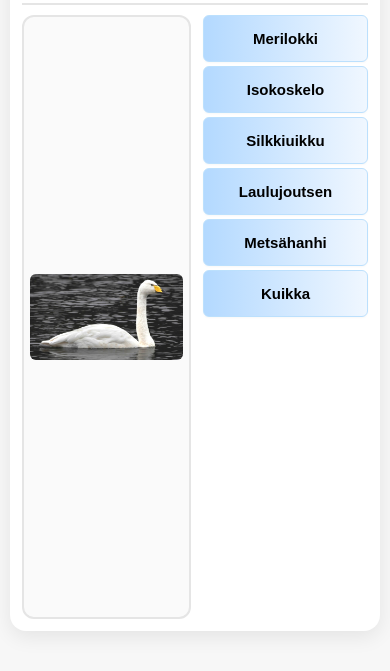
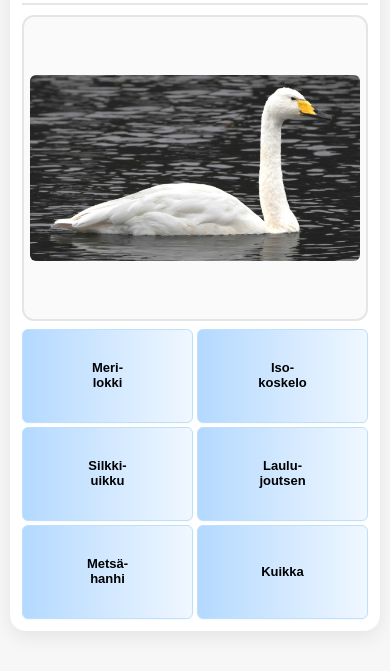
Before and after one commit to opeHeikki/Nimijahti-vesilinnut, a plain HTML site: page index.html in a window 390 px wide. Shown: the part 141-812 px from the top of the page. Drawn offline with Linux system fonts and the light colour scheme.

Commit message:
Update index.html

```diff
--- a/index.html
+++ b/index.html
@@ -136,7 +136,6 @@
       transition: opacity 1s ease-in-out;
     }
 
-    /* Painikkeiden väliksi muutettu 4px */
     .names-container {
       width: var(--btn-width);
       height: 50%;
@@ -188,6 +187,39 @@
       background: var(--duolingo-green) !important;
       border-color: var(--duolingo-dark-green) !important;
       color: white !important;
+    }
+
+    /* Kännykkäoptimointi */
+    @media (max-width: 768px) {
+      #game-board {
+        flex-direction: column;
+        gap: 8px;
+      }
+
+      .image-container {
+        flex: 1;
+        width: 100%;
+        height: 50%;
+      }
+
+      .names-container {
+        width: 100% !important;
+        flex: 1;
+        height: 50%;
+        display: grid;
+        grid-template-columns: 1fr 1fr;
+        grid-template-rows: repeat(3, 1fr);
+        gap: 4px;
+      }
+
+      .name-btn {
+        width: 100%;
+        height: 100%;
+        white-space: normal;
+        line-height: 1.15;
+        font-size: 13px;
+        padding: 2px 4px;
+      }
     }
 
     #game-over {
@@ -354,6 +386,34 @@
     { kuva: "kuvat/Merilokki.jpg", nimi: "Merilokki" }
   ];
 
+  // Sanakirja yhdyssanojen tavutukselle
+  const yhdyssanaMappi = {
+    "Valkoposkihanhi": "Valkoposki-<br>hanhi",
+    "Kanadanhanhi": "Kanadan-<br>hanhi",
+    "Tundrahanhi": "Tundra-<br>hanhi",
+    "Metsähanhi": "Metsä-<br>hanhi",
+    "Laulujoutsen": "Laulu-<br>joutsen",
+    "Kyhmyjoutsen": "Kyhmy-<br>joutsen",
+    "Töyhtöhyyppä": "Töyhtö-<br>hyyppä",
+    "Rantasipi": "Ranta-<br>sipi",
+    "Naurulokki": "Nauru-<br>lokki",
+    "Kalalokki": "Kala-<br>lokki",
+    "Harmaalokki": "Harmaa-<br>lokki",
+    "Kalatiira": "Kala-<br>tiira",
+    "Merikotka": "Meri-<br>kotka",
+    "Silkkiuikku": "Silkki-<br>uikku",
+    "Lehtokurppa": "Lehto-<br>kurppa",
+    "Harmaahaikara": "Harmaa-<br>haikara",
+    "Tukkasotka": "Tukka-<br>sotka",
+    "Isokoskelo": "Iso-<br>koskelo",
+    "Nokikana": "Noki-<br>kana",
+    "Metsäviklo": "Metsä-<br>viklo",
+    "Ruokokerttunen": "Ruoko-<br>kerttunen",
+    "Pajusirkku": "Paju-<br>sirkku",
+    "Merimetso": "Meri-<br>metso",
+    "Merilokki": "Meri-<br>lokki"
+  };
+
   let pisteet = 0;
   let aikaaJäljellä = 30;
   let kokonaisAika = 0;
@@ -361,13 +421,24 @@
   let delayTimer = null;
   let peliKaynnissa = false;
   let nykyinenOikea = null;
+  let edellinenOikea = null;
   let vaaratKerrat = 0;
 
   function muotoileNimi(nimi) {
+    if (window.innerWidth <= 768) {
+      if (nimi.includes(' ')) {
+        return nimi.replace(' ', '<br>');
+      }
+      if (yhdyssanaMappi[nimi]) {
+        return yhdyssanaMappi[nimi];
+      }
+    }
     return nimi;
   }
 
   function laskePainikkeenLeveys() {
+    if (window.innerWidth <= 768) return;
+
     const dummy = document.createElement('div');
     dummy.style.position = 'absolute';
     dummy.style.visibility = 'hidden';
@@ -407,6 +478,7 @@
     aikaaJäljellä = 30;
     kokonaisAika = 0;
     peliKaynnissa = true;
+    edellinenOikea = null;
 
     document.getElementById('points').innerText = pisteet;
     document.getElementById('time-left').innerText = aikaaJäljellä;
@@ -430,7 +502,13 @@
     clearTimeout(delayTimer);
     vaaratKerrat = 0;
 
-    nykyinenOikea = kaikkiLinnut[Math.floor(Math.random() * kaikkiLinnut.length)];
+    const mahdollisetLinnut = kaikkiLinnut.filter(
+      l => !edellinenOikea || l.nimi !== edellinenOikea.nimi
+    );
+
+    nykyinenOikea = mahdollisetLinnut[Math.floor(Math.random() * mahdollisetLinnut.length)];
+    edellinenOikea = nykyinenOikea;
+
     const muutLinnut = kaikkiLinnut.filter(l => l.nimi !== nykyinenOikea.nimi);
     const sekoitetutMuut = sekoita(muutLinnut).slice(0, 5);
     const kaikkiKuusi = sekoita([nykyinenOikea, ...sekoitetutMuut]);
@@ -444,7 +522,6 @@
       nappi.disabled = true;
     });
 
-    // Luotettava kuvan esilataus ja feidaus näkyviin
     const uusiKuva = new Image();
     let ladattu = false;
 
@@ -452,7 +529,7 @@
       if (ladattu || !peliKaynnissa) return;
       ladattu = true;
       imgElement.src = nykyinenOikea.kuva;
-      void imgElement.offsetWidth; // Pakotetaan reflow, jotta opacity: 0 rekisteröidään ennen tilaa 1
+      void imgElement.offsetWidth;
       requestAnimationFrame(() => {
         imgElement.classList.add('visible');
       });
@@ -470,7 +547,7 @@
 
       napit.forEach((nappi, idx) => {
         const lintu = kaikkiKuusi[idx];
-        nappi.textContent = muotoileNimi(lintu.nimi);
+        nappi.innerHTML = muotoileNimi(lintu.nimi);
         nappi.dataset.nimi = lintu.nimi;
         nappi.onclick = () => tarkistaValinta(nappi, lintu.nimi);
         nappi.disabled = false;
@@ -571,6 +648,10 @@
     document.getElementById('game-over').style.display = 'flex';
   }
 
+  window.addEventListener('resize', () => {
+    laskePainikkeenLeveys();
+  });
+
   window.addEventListener('contextmenu', (e) => e.preventDefault());
 
   aloitaPeli();
```
